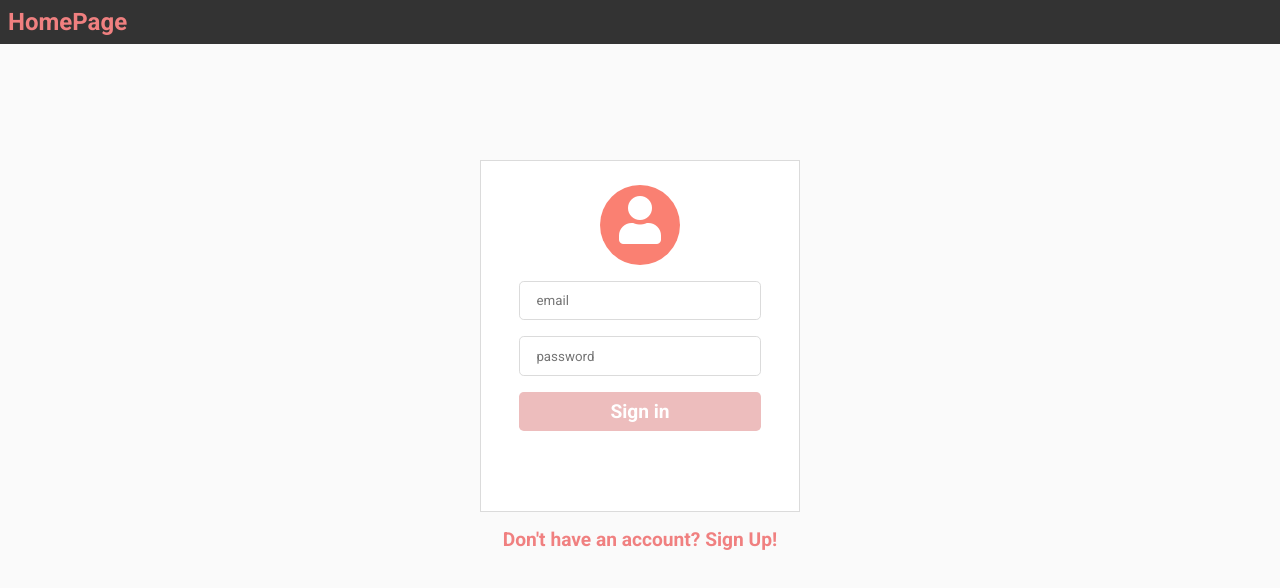
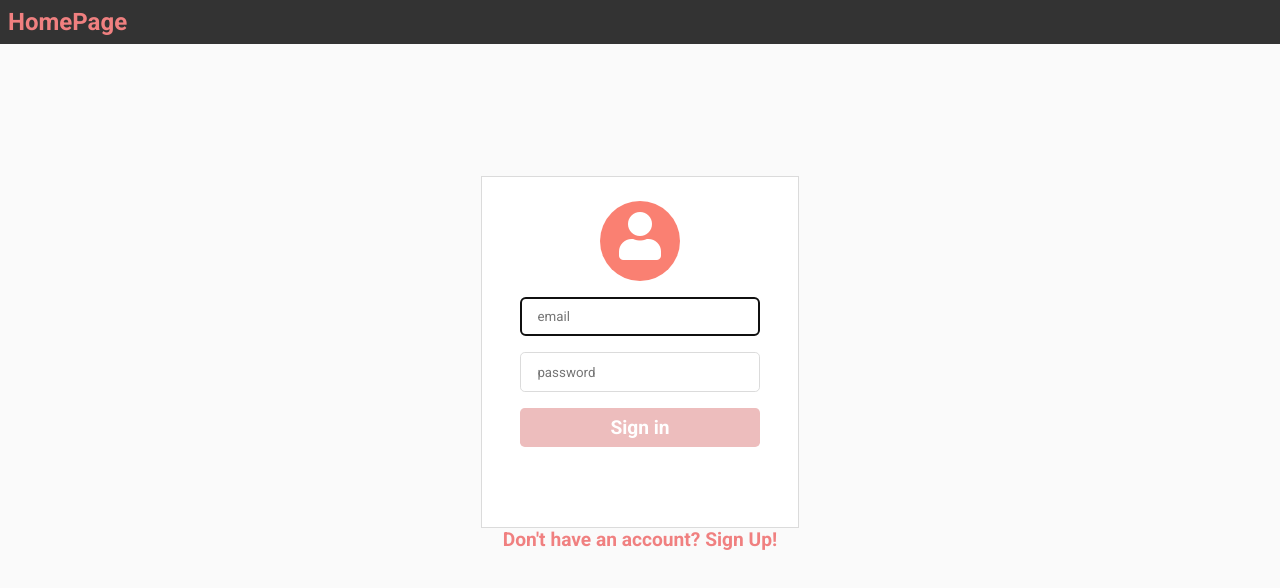
Before and after one commit to ASSAFVAN/Family-Photo-Albums, a React (Create React App) app in the folder client/: page /signin in a window 1280 px wide. Shown: the top 588 px of the page. Built offline with nearby package versions, Linux system fonts and the light colour scheme.

Commit message:
add useref focus

```diff
--- a/client/src/components/SignIn/SignIn.js
+++ b/client/src/components/SignIn/SignIn.js
@@ -1,4 +1,4 @@
-import React, { useState, useEffect } from "react";
+import React, { useState, useRef, useEffect } from "react";
 import { Link, useHistory } from "react-router-dom";
 import myApi from "../../API/Api";
 import Spinner from "../Utils/Spinner/Spinner";
@@ -12,6 +12,13 @@ export default function SignIn(props) {
   const [loggedUser, setLoggedUser] = useState({});
 
   const history = useHistory();
+
+  const inputRef = useRef(null);
+  useEffect(() => {
+    if (inputRef.current) {
+      inputRef.current.focus();
+    }
+  }, []);
 
   useEffect(() => {
     if (loggedUser?.name) {
@@ -61,6 +68,7 @@ export default function SignIn(props) {
   return (
     <div className="wrap">
       <div className="signin-container">
+        <div className="signin-wrap">
           <form className="signin-form">
             <div className="signin-user-logo">
               <i className="fas fa-user"></i>
@@ -71,6 +79,7 @@ export default function SignIn(props) {
               placeholder="email"
               value={email}
               onChange={handleEmailChange}
+              ref={inputRef}
             />
             <input
               className="signin-form--input"
@@ -95,9 +104,10 @@ export default function SignIn(props) {
             )}
             {isLoading && <Spinner />}
           </form>
-        <Link to="/signup" className="signup-linkto-signin">
-          Don't have an account? Sign Up!
-        </Link>
+          <div className="signup-linkto-signin">
+            <Link to="/signup">Don't have an account? Sign Up!</Link>
+          </div>
+        </div>
       </div>
     </div>
   );
```
Lines whose indentation alone changed are shown as unchanged.
